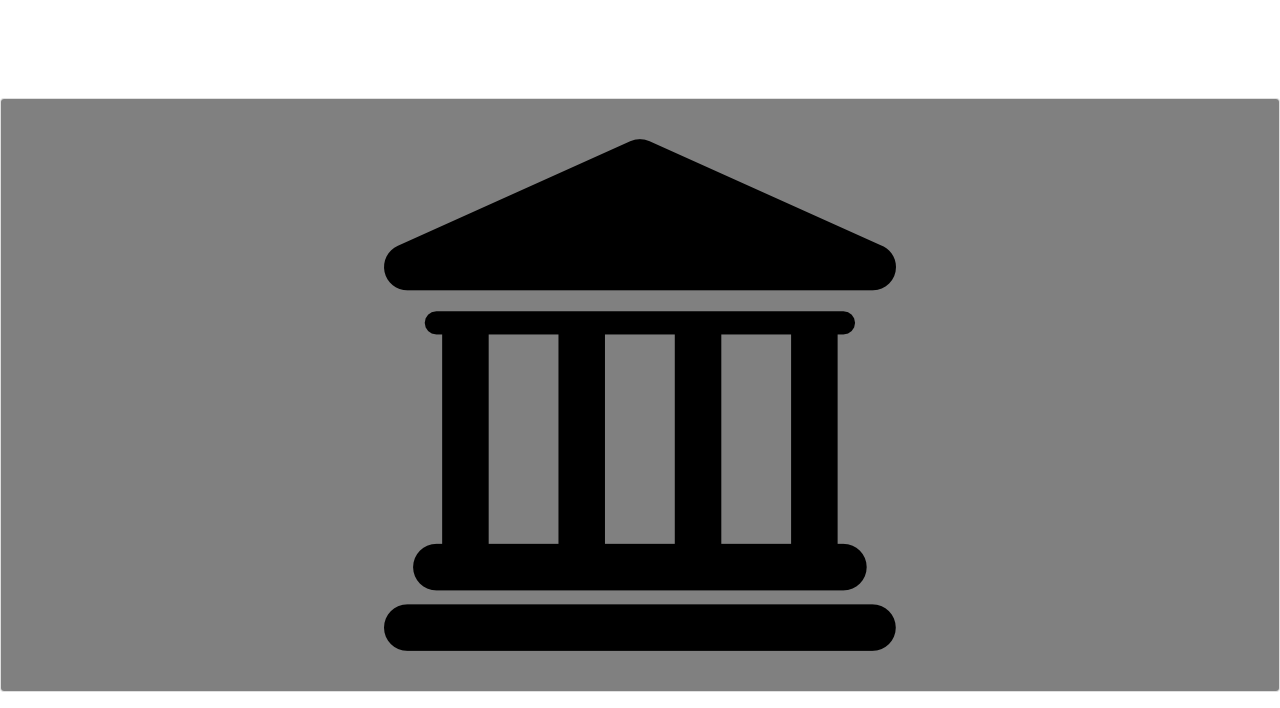
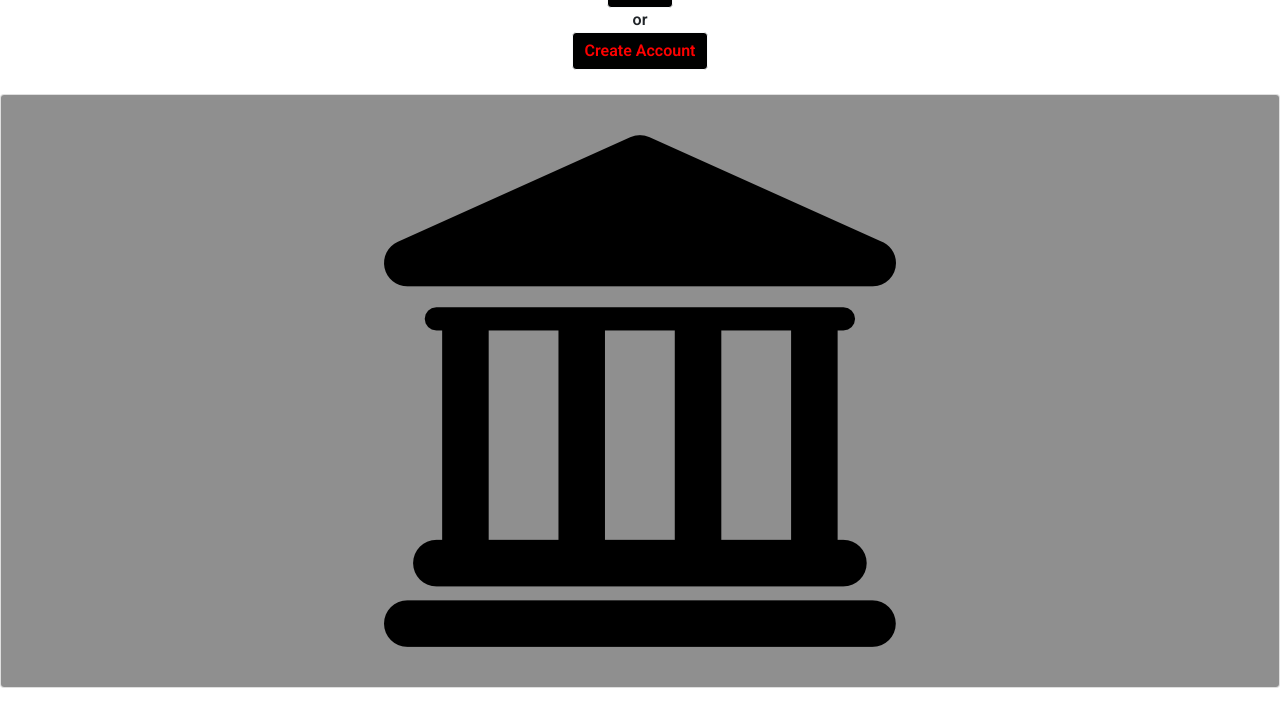
Before and after one commit to margo-kelley/badBank-fullStack, a website: page public/index.html in a window 1280 px wide. Shown: the part 374-1082 px from the top of the page. Drawn offline with nearby package versions, Linux system fonts and the light colour scheme.

Commit message:
add login/create to home page

```diff
--- a/public/home.js
+++ b/public/home.js
@@ -1,8 +1,14 @@
 function Home(){
+
   return (
     <div className="container-fluid">
       <p className="page-head">Welcome to BADBANK</p>
-      <p className="page-subtitle">Bad to the Bone</p>
+      <br/>
+      <br/>
+      <div className="options">
+        <Link to="/login/"><button className="btn btn-light">Login</button></Link><p id="p">or</p><Link to="/createaccount/"><button className="btn btn-light">Create Account</button></Link>
+      </div>
+      <br/>
       <Card
         body={
           <img
--- a/public/style.css
+++ b/public/style.css
@@ -2,7 +2,7 @@
   --dark: black;
   --light: white;
   --red: red;
-  --grey: grey;
+  --grey: #8f8f8f;
 }
 
 .navbar-brand, a:hover, .active, .page-subtitle, .btn-light, .btn-light:hover {
@@ -99,6 +99,10 @@ h3 {
   padding-top: 1em;
   padding-bottom: 1em;
 }
+#p {
+  margin: 0;
+  padding: 0;
+}
 
 #allData-card {
   margin: 1em;
@@ -108,3 +112,7 @@ h3 {
   font-size: 2.5em;
   font-weight: 600;
 }
+
+.options {
+  text-align: center;
+}
```
